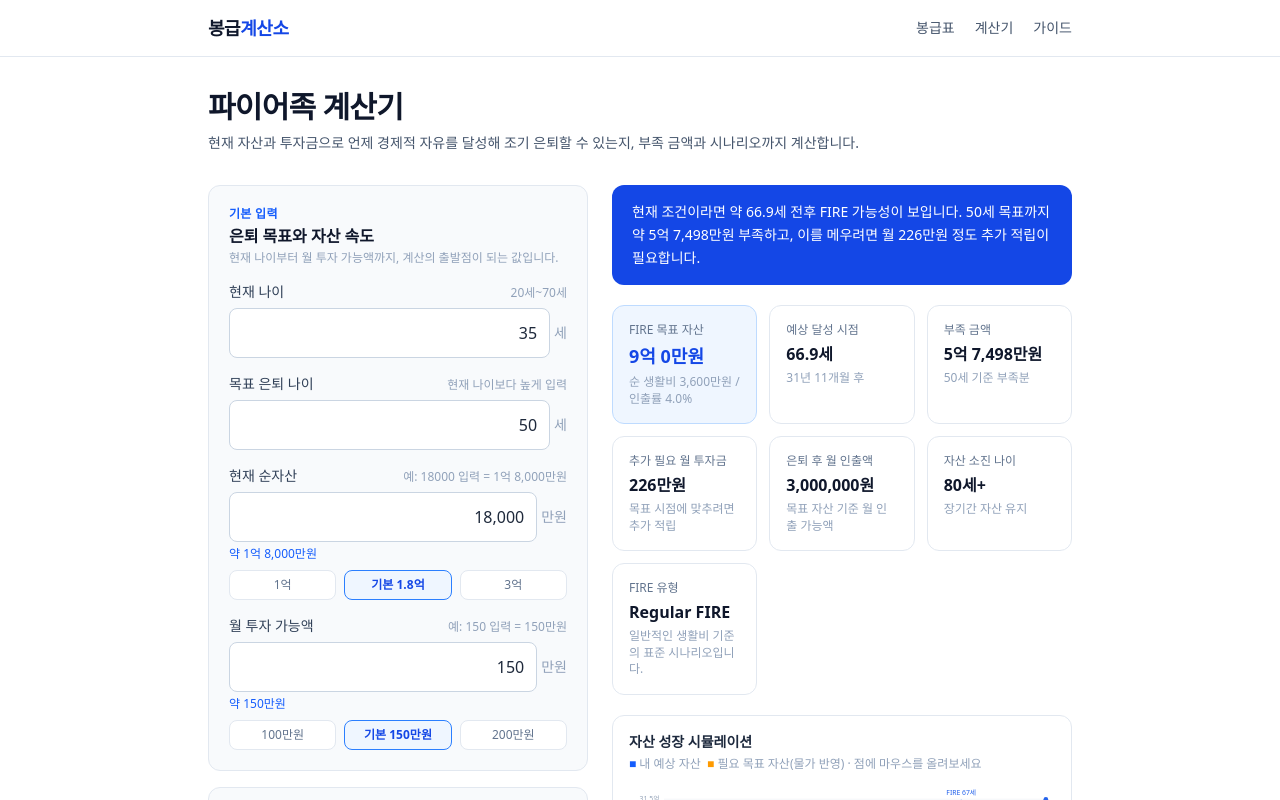
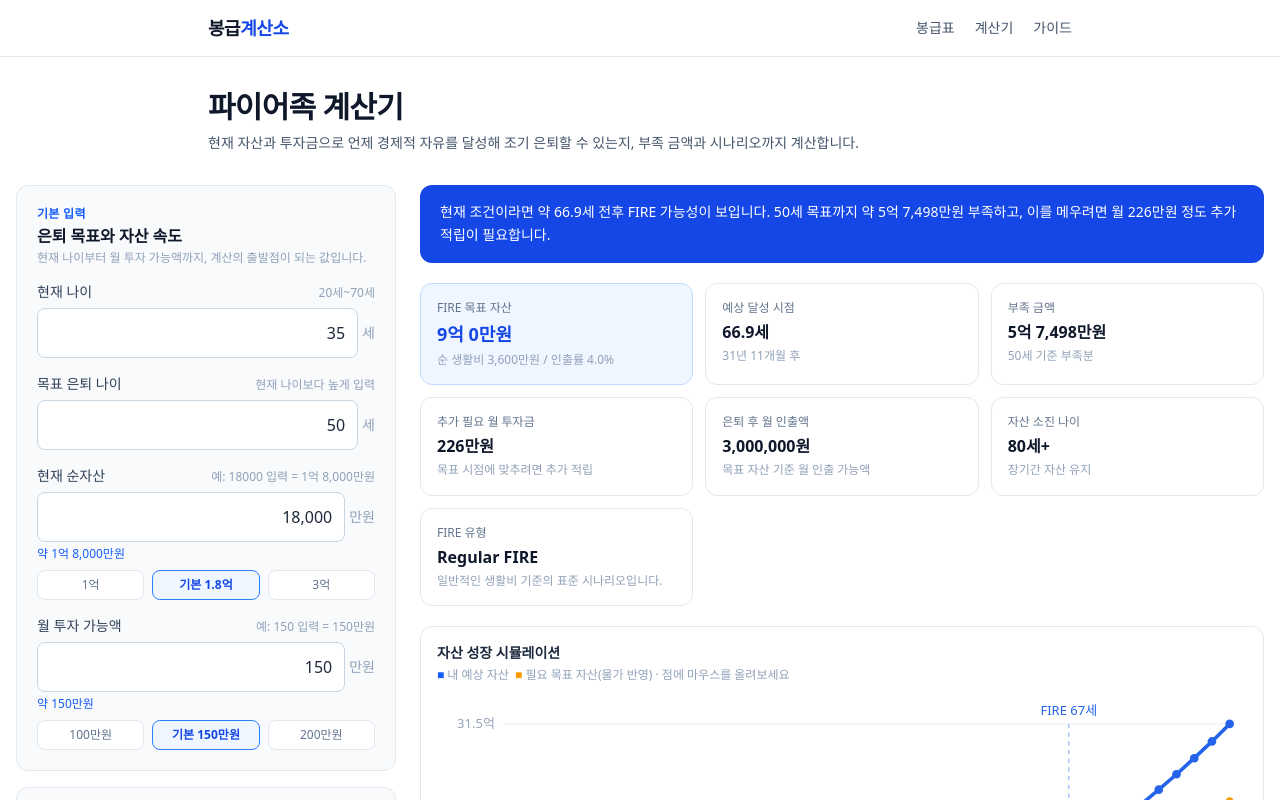
Before and after one commit to parkdane/pay-calc, a Next.js app: page /calc/fire in a window 1280 px wide. Shown: the top 800 px of the page. Built offline with nearby package versions, Linux system fonts and the light colour scheme.

Commit message:
fire calculator: 전역 레이아웃 폭 제한 breakout, 실제 1440px 확보

```diff
--- a/app/calc/fire/page.tsx
+++ b/app/calc/fire/page.tsx
@@ -41,8 +41,11 @@ export default function Page() {
         </p>
       </header>
 
-      {/* FireCalc 내부에서 자체적으로 max-w-5xl 적용됨 (90vw 강제 확장 제거) */}
-      <FireCalc />
+      {/* 넓은 폭으로 확장 (2단 레이아웃) */}
+      {/* 전역 max-w-4xl(896px) 제한을 벗어나 전체 폭 확보. 실제 표시 폭은 FireCalc.tsx의 max-w-[1440px]가 결정 */}
+      <div className="mx-[calc(50%-50vw)] w-screen">
+        <FireCalc />
+      </div>
 
       <section className="space-y-3 text-sm leading-relaxed text-slate-700">
         <h2 className="text-xl font-bold text-slate-900">계산 방식</h2>
--- a/components/FireCalc.tsx
+++ b/components/FireCalc.tsx
@@ -205,7 +205,7 @@ export default function FireCalc() {
     : `현재 조건으로는 70년 내 목표 달성이 어렵습니다. 저축을 늘리거나 목표 지출을 줄여보세요.`;
 
   return (
-    <div className="mx-auto max-w-[1440px]">
+    <div className="mx-auto max-w-[1440px] px-4">
     <div className="grid gap-6 lg:grid-cols-[380px_1fr] lg:items-start">
       {/* ═══ 왼쪽: 입력 ═══ */}
       <div className="space-y-4">
```
